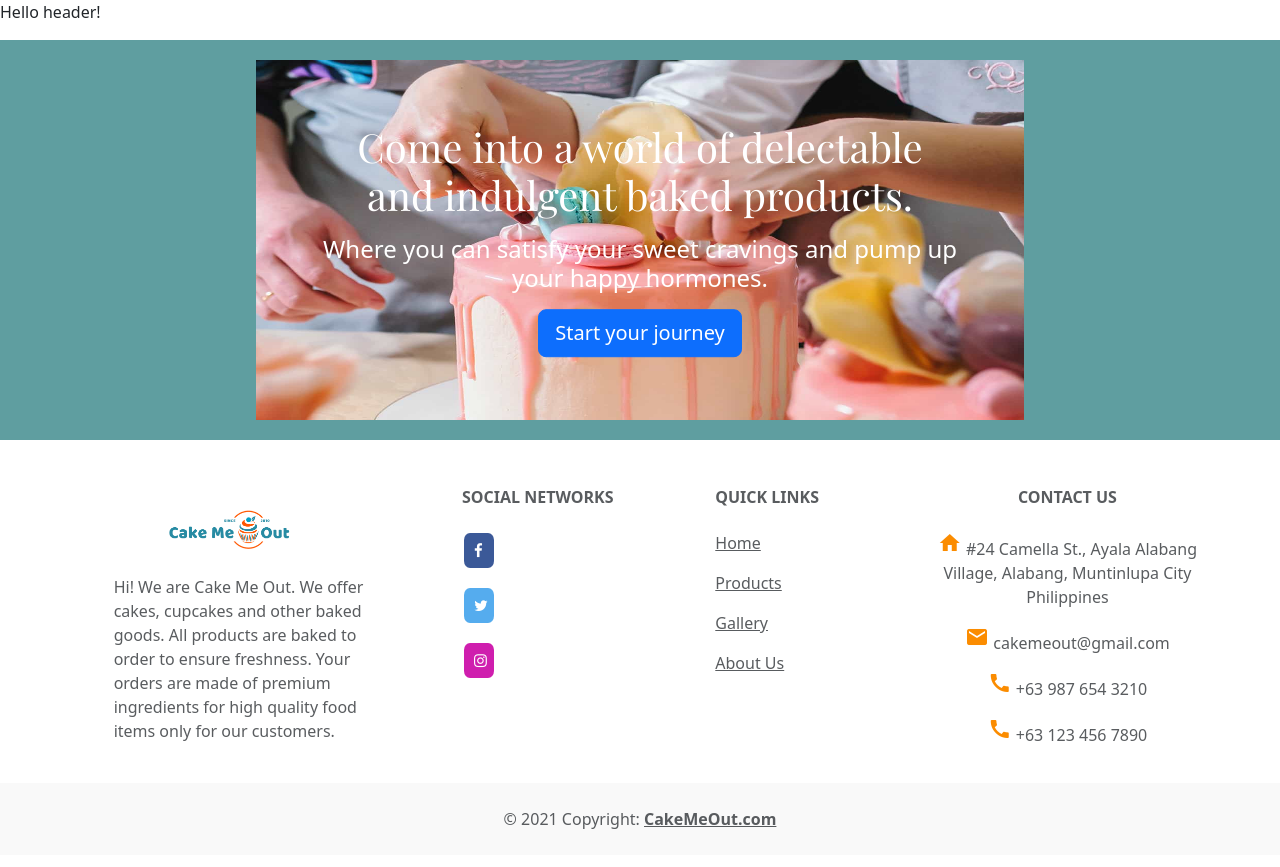
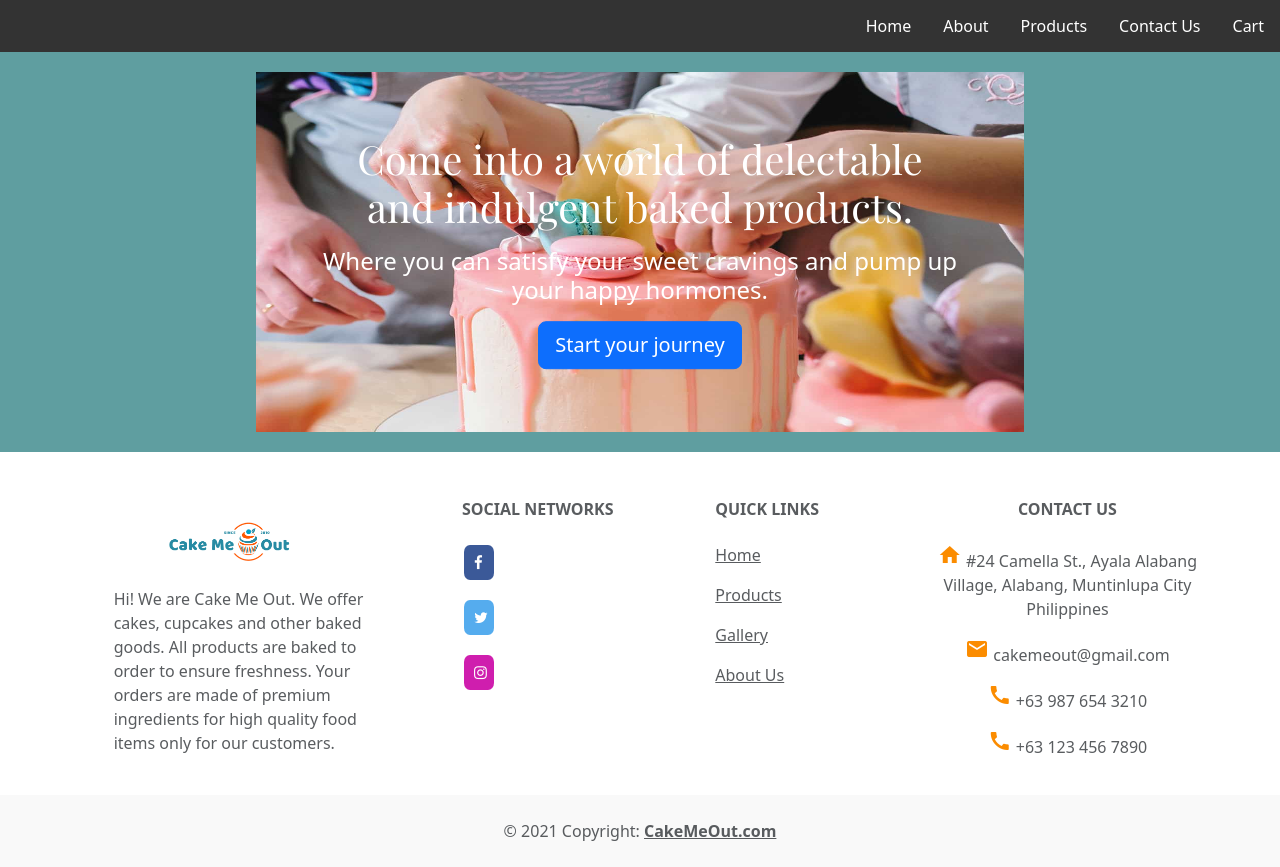
Before and after one commit to Crystal011486/E-commerce, an Angular app in the folder E-commerce-app/: page / in a window 1280 px wide. Built offline with nearby package versions, Linux system fonts and the light colour scheme.

Commit message:
already made a header

```diff
--- a/E-commerce-app/src/app/header/header.component.css
+++ b/E-commerce-app/src/app/header/header.component.css
@@ -0,0 +1,26 @@
+nav {
+  background-color: #333; /* Set the background color */
+}
+
+nav ul {
+  list-style-type: none; /* Remove the bullet points */
+  margin: 0;
+  padding: 0;
+  overflow: hidden;
+}
+
+nav ul li {
+  float: right; /* Float the list items horizontally */
+}
+
+nav ul li a {
+  display: block; /* Display the links as blocks */
+  color: #fff; /* Set the link text color */
+  text-align: center;
+  padding: 14px 16px; /* Add some padding around the links */
+  text-decoration: none;
+}
+
+nav ul li a:hover {
+  background-color: #555; /* Set the background color on hover */
+}
--- a/E-commerce-app/src/app/header/header.component.html
+++ b/E-commerce-app/src/app/header/header.component.html
@@ -1 +1,14 @@
-<p>Hello header!</p>
+<!DOCTYPE html>
+<html>
+<body>
+    <nav>
+        <ul>
+            <li><a href="#">Cart</a></li>
+            <li><a href="#">Contact Us</a></li>
+            <li><a href="#">Products</a></li>
+            <li><a href="#">About</a></li>
+            <li><a href="#">Home</a></li>
+        </ul>
+    </nav>
+</body>
+</html>
```
